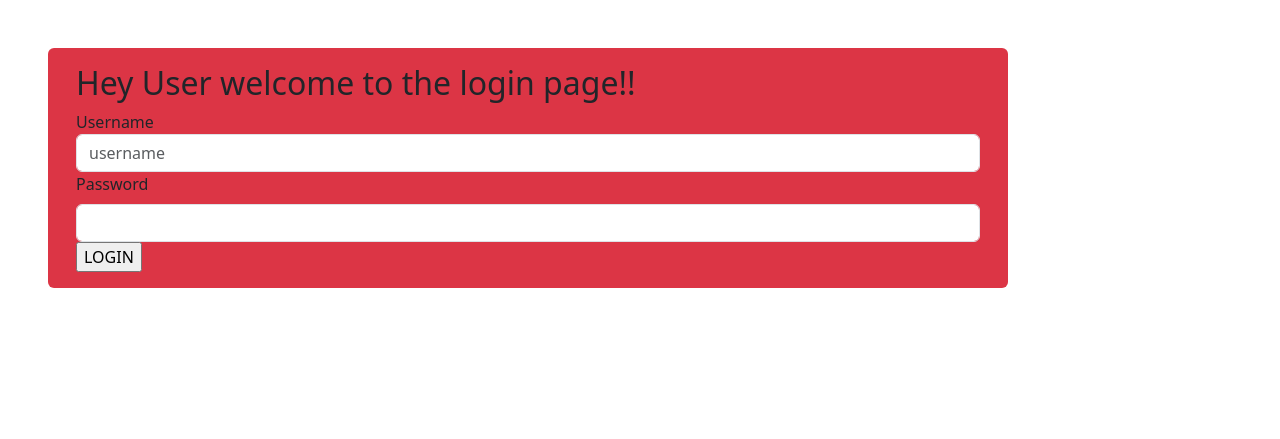
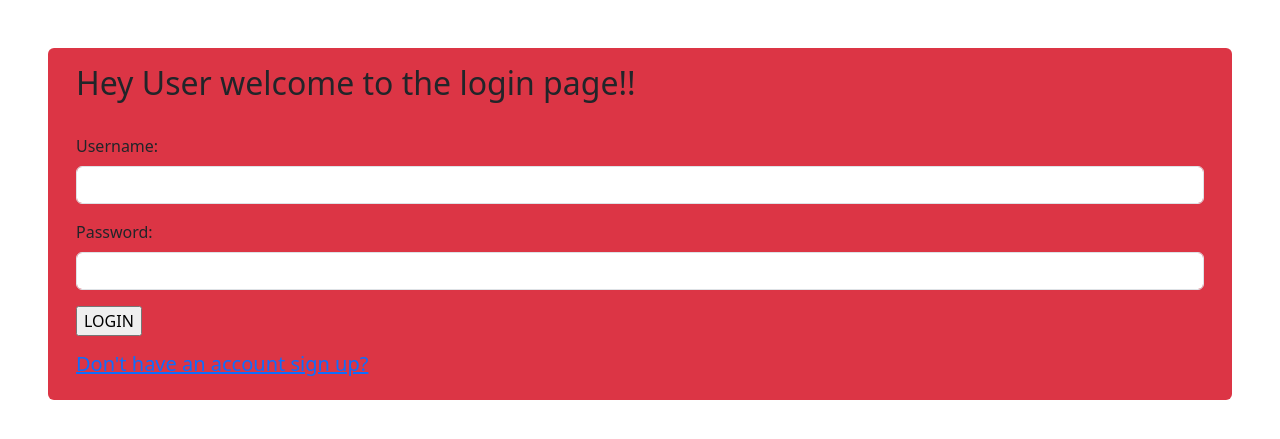
Before and after one commit to Royweru/mpesa-integration, a Django app: page /login/ in a window 1280 px wide. Shown: the part 92-531 px from the top of the page. Run offline with Django 4.2, Linux system fonts and the light colour scheme.

Commit message:
Created a sign-up page

```diff
--- a/base/templates/base/Homepage.html
+++ b/base/templates/base/Homepage.html
@@ -10,17 +10,18 @@
           <hr>
           {% for student in students %}
               <div class="row bg-warning mt-2 rounded">
-
+                  {% if request.user.is_authenticated %}
                   <div class="row">
                       <a href="{% url 'delete-student' student.id %}" style="text-decoration: none"><i class="bi bi-trash-fill"></i></a>
                       <a href="{% url 'edit-student' student.id %}"><i class="bi bi-pencil-square"></i></a>
                   </div>
-
+                  {% endif %}
                    <span>{{ student.email }}</span>
                    <h5>
                        {{ student.names }}
                    </h5>
                   <hr>
+                  <p><span><i class="bi bi-telephone-fill"></i></span>: 0{{ student.phone }}</p>
                   <small>
                    @{{ student.code }}
                   </small>
--- a/base/templates/base/Login.html
+++ b/base/templates/base/Login.html
@@ -1,14 +1,27 @@
 {% extends 'main.html' %}
 {% block content %}
-    <div class="row m-5 rounded p-3 bg-danger w-75">
-        <h2>Hey User welcome to the login page!!</h2>
+    <div class="row m-5 rounded p-3 bg-danger m-5">
+       <div class="mb-4">
+           <h2>Hey User welcome to the login page!!</h2>
+       </div>
         <form action="" method="post">
             {% csrf_token %}
-            <label>Username</label>
-            <input class="form-control" name="username" type="text" placeholder="username" aria-label="default input example">
-            <label for="inputPassword5"  class="form-label">Password</label>
-         <input type="password" name="password" id="inputPassword5" class="form-control" aria-labelledby="passwordHelpBlock">
-            <input type="submit" value="LOGIN">
+            <div class="mb-3">
+            <label for="exampleInputEmail1" class="form-label">Username:</label>
+            <input type="text" name="username" class="form-control" id="exampleInputEmail1" aria-describedby="usernameHelp">
+          </div>
+            <div class="mb-3">
+            <label for="exampleInputPassword" class="form-label">Password:</label>
+            <input type="password" name="password" class="form-control" id="exampleInputPassword" aria-describedby="passwordHelp">
+          </div>
+          <div class="mb-3">
+              <input type="submit" value="LOGIN">
+          </div>
+
+            <div class="col-auto">
+                <a href="{% url 'sign-up' %}"><h5>Don't have an account sign up?</h5></a>
+            </div>
+
         </form>
     </div>
 {% endblock %}
--- a/base/templates/base/editpage.html
+++ b/base/templates/base/editpage.html
@@ -27,7 +27,7 @@
      <input class="form-control" name="tsc" type="number" placeholder="TSC CODE" aria-label=".form-control example">
      <input type="submit" value="REGISTER TEACHER">
     </form>
-        <a href="{% url 'edit-student' %}" class="text-warning mt-1"><h6>register student instead</h6></a>
+        <a href="{% url 'edit-student' student.id %}" class="text-warning mt-1"><h6>register student instead</h6></a>
     </div>
 {% endif %}
 {% endblock %}
--- a/base/urls.py
+++ b/base/urls.py
@@ -7,6 +7,7 @@ urlpatterns = [
     path('registerteacher/', views.register_teacher, name='register-teacher'),
 
     path('login/', views.Login_user, name='login'),
+    path('signup/', views.sign_up, name='sign-up'),
     path('logout/', views.Logout_user, name='logout'),
 
     path('delete-student/<str:pk>/', views.delete_student, name='delete-student'),
--- a/base/views.py
+++ b/base/views.py
@@ -45,6 +45,7 @@ def register_student(request):
     page = 'stude'
     if request.method == 'POST':
         Student.objects.create(
+            user=request.user,
             names=request.POST.get('names'),
             email=request.POST.get('email'),
             phone=request.POST.get('phone'),
@@ -68,11 +69,25 @@ def register_teacher(request):
     return render(request, 'base/register.html')
 
 
+def sign_up(request):
+    if request.method == 'POST':
+        user = User.objects.create_user(
+            username=request.POST['username'],
+            email=request.POST['email'],
+            password=request.POST['password']
+        )
+        login(request, user)
+        return redirect('home')
+
+    return render(request, 'base/signup.html')
+
+
 def delete_student(request, pk):
     student = Student.objects.get(id=pk)
     if request.method == 'POST':
-        student.delete()
-        return redirect('home')
+        if request.user.is_authenticated:
+            student.delete()
+            return redirect('home')
 
     return render(request, 'base/delete.html', {'stude': student})
 
```
Also changed, not shown: base/templates/base/signup.html (added, +44 -0 lines), db.sqlite3.
